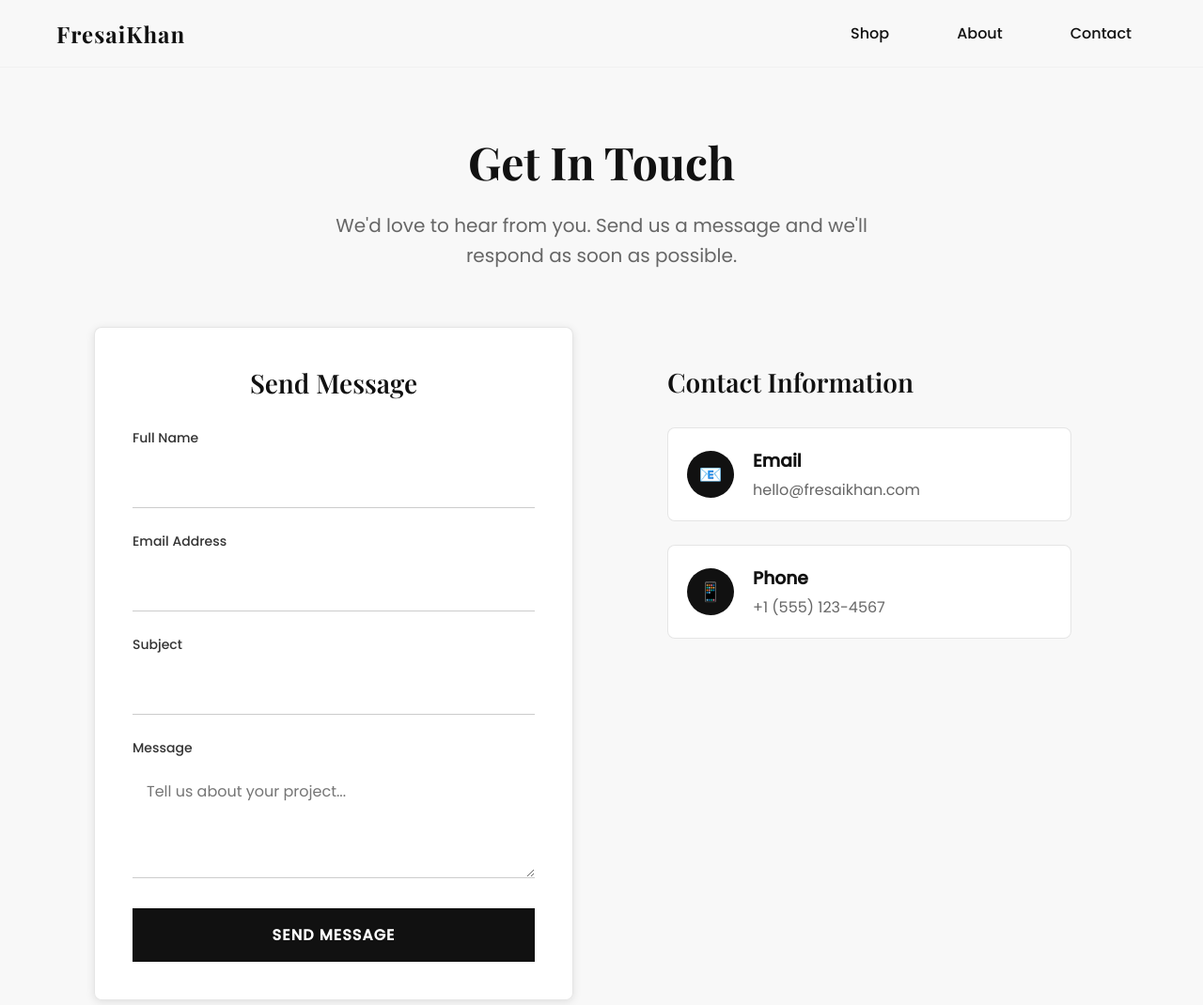
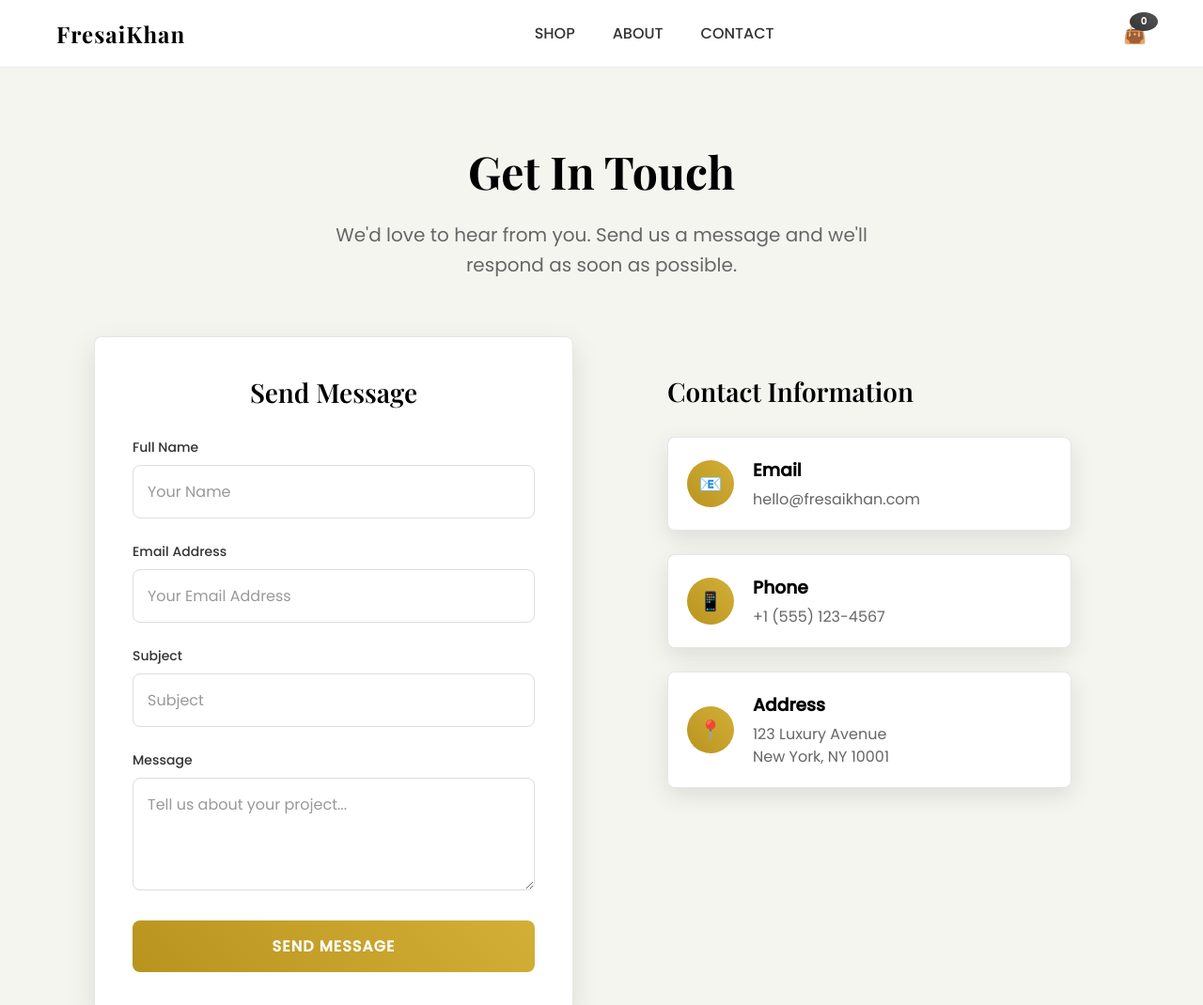
Before and after one commit to fresaikhan/FresaiKhan, a plain HTML site: page contact.html in a window 1280 px wide. Shown: the top 1070 px of the page at 94% size. Drawn offline with nearby package versions, Linux system fonts and the light colour scheme.

Commit message:
Update contact.html

```diff
--- a/contact.html
+++ b/contact.html
@@ -9,76 +9,113 @@
     * { margin: 0; padding: 0; box-sizing: border-box; }
     body {
       font-family: 'Poppins', sans-serif;
-      background: #f8f8f8;
-      color: #111;
+      background-color: #F5F5F0;
+      color: #333;
       scroll-behavior: smooth;
       overflow-x: hidden;
       min-height: 100vh;
     }
-    /* HEADER */
+
+    /* HEADER - Matching the first code exactly */
     header {
       display: flex;
       justify-content: space-between;
       align-items: center;
       padding: 15px clamp(20px, 5vw, 60px);
       position: fixed;
+      top: 0;
+      left: 0;
+      right: 0;
       width: 100%;
-      background-color: rgba(248, 248, 248, 0.95);
+      background-color: rgba(255, 255, 255, 0.95);
       backdrop-filter: blur(10px);
       z-index: 1000;
-      border-bottom: 1px solid rgba(234, 234, 234, 0.5);
-      top: 0;
+      border-bottom: 1px solid rgba(220, 220, 220, 0.5);
       transition: all 0.3s ease;
     }
+
     .logo {
       font-family: 'Playfair Display', serif;
       font-size: clamp(18px, 4vw, 24px);
       font-weight: 700;
       letter-spacing: 1px;
+      color: #000000;
       text-decoration: none;
-      color: #111;
-      transition: all 0.3s ease;
+      cursor: pointer;
+      transition: color 0.3s ease;
     }
+
     .logo:hover {
-      transform: scale(1.05);
+      color: #D4AF37;
     }
+
     nav {
       display: flex;
       gap: clamp(15px, 4vw, 40px);
       align-items: center;
     }
+
     nav a {
       text-decoration: none;
-      color: #111;
+      color: #333;
       font-weight: 500;
       font-size: clamp(12px, 2.5vw, 16px);
       position: relative;
-      padding: 8px 16px;
-      border-radius: 25px;
       transition: all 0.3s ease;
+      padding: 8px 0;
     }
+
     nav a:hover {
-      background: rgba(0, 0, 0, 0.05);
+      color: #D4AF37;
       transform: translateY(-2px);
     }
+
     nav a::after {
-      content: '';
+      content: "";
       position: absolute;
-      bottom: -5px;
       left: 50%;
-      width: 0;
+      bottom: 0;
+      transform: translateX(-50%);
+      width: 0%;
       height: 2px;
-      background: #111;
-      transition: all 0.3s ease;
-      transform: translateX(-50%);
+      background: linear-gradient(90deg, #D4AF37, #B8941F);
+      transition: width 0.3s ease;
+      border-radius: 2px;
     }
+
     nav a:hover::after {
-      width: 80%;
+      width: 100%;
+    }
+
+    .cart-icon {
+      position: relative;
+      font-size: clamp(18px, 4vw, 20px);
+      cursor: pointer;
+      transition: transform 0.3s ease;
+    }
+
+    .cart-icon:hover {
+      transform: scale(1.1);
+    }
+
+    .cart-icon::after {
+      content: "0";
+      position: absolute;
+      top: -8px;
+      right: -12px;
+      background: linear-gradient(45deg, #333, #555);
+      color: #fff;
+      border-radius: 50%;
+      padding: 2px 6px;
+      font-size: 10px;
+      font-weight: 600;
+      min-width: 18px;
+      text-align: center;
     }
 
     /* MAIN CONTENT */
     main {
-      margin-top: 80px;
+      margin-top: 90px;
       padding: 60px clamp(20px, 5vw, 60px);
       max-width: 1200px;
       margin-left: auto;
@@ -94,7 +131,7 @@
       font-family: 'Playfair Display', serif;
       font-size: clamp(32px, 6vw, 48px);
       font-weight: 700;
-      color: #111;
+      color: #000000;
       margin-bottom: 20px;
     }
 
@@ -124,7 +161,7 @@
       background: rgba(255, 255, 255, 0.95);
       padding: 40px;
       border-radius: 8px;
-      box-shadow: 0 2px 10px rgba(0, 0, 0, 0.1);
+      box-shadow: 0 10px 30px rgba(0,0,0,0.1);
       border: 1px solid rgba(0, 0, 0, 0.1);
     }
 
@@ -132,7 +169,7 @@
       font-family: 'Playfair Display', serif;
       font-size: 28px;
       font-weight: 600;
-      color: #111;
+      color: #000000;
       margin-bottom: 30px;
       text-align: center;
     }
@@ -153,20 +190,24 @@
     .form-group textarea {
       width: 100%;
       padding: 15px;
-      border: none;
-      border-bottom: 1px solid rgba(0, 0, 0, 0.2);
-      border-radius: 0;
+      border: 1px solid #ddd;
+      border-radius: 8px;
       font-family: 'Poppins', sans-serif;
       font-size: 16px;
-      background: transparent;
+      background: #fff;
       transition: all 0.3s ease;
     }
 
     .form-group input:focus,
     .form-group textarea:focus {
       outline: none;
-      border-bottom-color: #111;
-      transform: none;
+      border-color: #D4AF37;
+      box-shadow: 0 0 0 3px rgba(212, 175, 55, 0.1);
+    }
+
+    .form-group input::placeholder,
+    .form-group textarea::placeholder {
+      color: #999;
     }
 
     .form-group textarea {
@@ -176,24 +217,24 @@
 
     .submit-btn {
       width: 100%;
-      padding: 16px;
-      background: #111;
-      color: white;
+      padding: 15px 30px;
+      background: linear-gradient(45deg, #B8941F, #D4AF37);
+      color: #fff;
       border: none;
-      border-radius: 0;
+      border-radius: 8px;
       font-family: 'Poppins', sans-serif;
       font-size: 16px;
       font-weight: 600;
       cursor: pointer;
-      transition: all 0.3s ease;
+      transition: all 0.4s ease;
       text-transform: uppercase;
       letter-spacing: 1px;
     }
 
     .submit-btn:hover {
-      background: #333;
+      background: linear-gradient(45deg, #D4AF37, #B8941F);
       transform: translateY(-2px);
-      box-shadow: 0 4px 12px rgba(0, 0, 0, 0.2);
+      box-shadow: 0 8px 25px rgba(212, 175, 55, 0.3);
     }
 
     .contact-info {
@@ -204,7 +245,7 @@
       font-family: 'Playfair Display', serif;
       font-size: 28px;
       font-weight: 600;
-      color: #111;
+      color: #000000;
       margin-bottom: 30px;
     }
 
@@ -216,18 +257,19 @@
       background: rgba(255, 255, 255, 0.95);
       border-radius: 8px;
       border: 1px solid rgba(0, 0, 0, 0.1);
+      box-shadow: 0 8px 25px rgba(0,0,0,0.1);
       transition: all 0.3s ease;
     }
 
     .info-item:hover {
-      transform: translateY(-3px);
-      box-shadow: 0 4px 15px rgba(0, 0, 0, 0.1);
+      transform: translateY(-5px);
+      box-shadow: 0 12px 35px rgba(0,0,0,0.15);
     }
 
     .info-icon {
       width: 50px;
       height: 50px;
-      background: #111;
+      background: linear-gradient(45deg, #B8941F, #D4AF37);
       border-radius: 50%;
       display: flex;
       align-items: center;
@@ -235,11 +277,16 @@
       margin-right: 20px;
       font-size: 20px;
       color: white;
+      transition: all 0.3s ease;
+    }
+
+    .info-item:hover .info-icon {
+      transform: scale(1.1);
     }
 
     .info-text h3 {
       font-weight: 600;
-      color: #111;
+      color: #000000;
       margin-bottom: 5px;
     }
 
@@ -248,16 +295,29 @@
       line-height: 1.5;
     }
 
+    /* Mobile responsive */
+    @media (max-width: 768px) {
+      main {
+        padding: 40px 20px;
+      }
+
+      .contact-form,
+      .contact-info {
+        padding: 30px 20px;
+      }
+    }
+
   </style>
 </head>
 <body>
   <header>
     <a href="index.html" class="logo">FresaiKhan</a>
     <nav>
-      <a href="shop.html">Shop</a>
-      <a href="about.html">About</a>
-      <a href="contact.html">Contact</a>
+      <a href="shop.html">SHOP</a>
+      <a href="about.html">ABOUT</a>
+      <a href="contact.html">CONTACT</a>
     </nav>
+    <div class="cart-icon">👜</div>
   </header>
 
   <main>
@@ -272,15 +332,15 @@
         <form>
           <div class="form-group">
             <label for="name">Full Name</label>
-            <input type="text" id="name" name="name" required>
+            <input type="text" id="name" name="name" placeholder="Your Name" required>
           </div>
           <div class="form-group">
             <label for="email">Email Address</label>
-            <input type="email" id="email" name="email" required>
+            <input type="email" id="email" name="email" placeholder="Your Email Address" required>
           </div>
           <div class="form-group">
             <label for="subject">Subject</label>
-            <input type="text" id="subject" name="subject" required>
+            <input type="text" id="subject" name="subject" placeholder="Subject" required>
           </div>
           <div class="form-group">
             <label for="message">Message</label>
@@ -308,6 +368,14 @@
             <p>+1 (555) 123-4567</p>
           </div>
         </div>
+
+        <div class="info-item">
+          <div class="info-icon">📍</div>
+          <div class="info-text">
+            <h3>Address</h3>
+            <p>123 Luxury Avenue<br>New York, NY 10001</p>
+          </div>
+        </div>
       </div>
     </div>
   </main>
```
